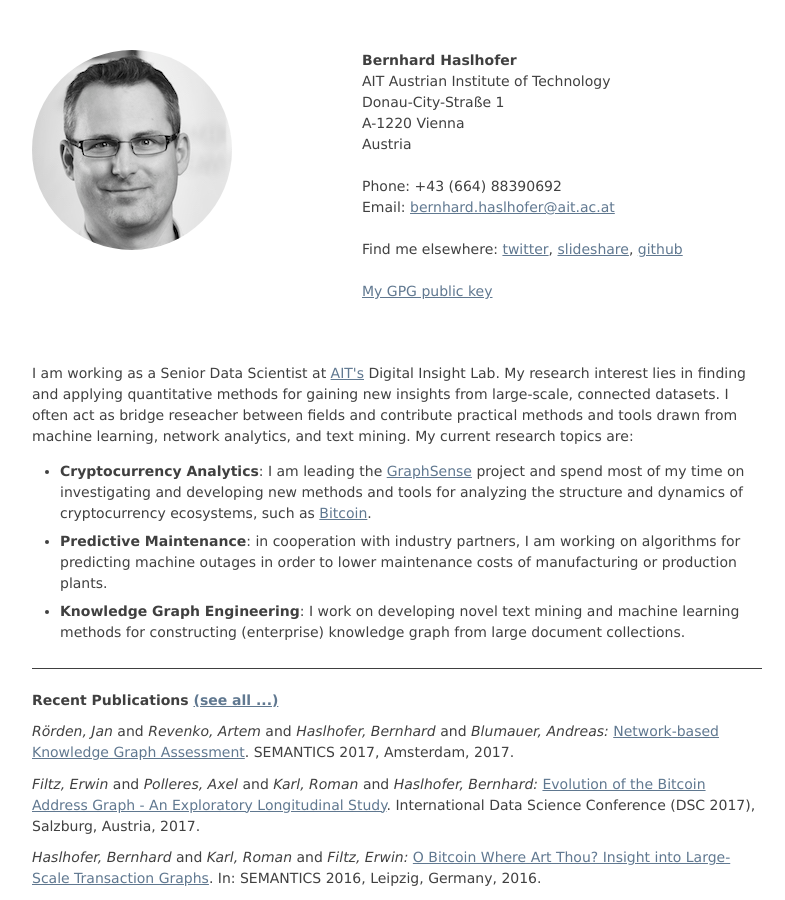
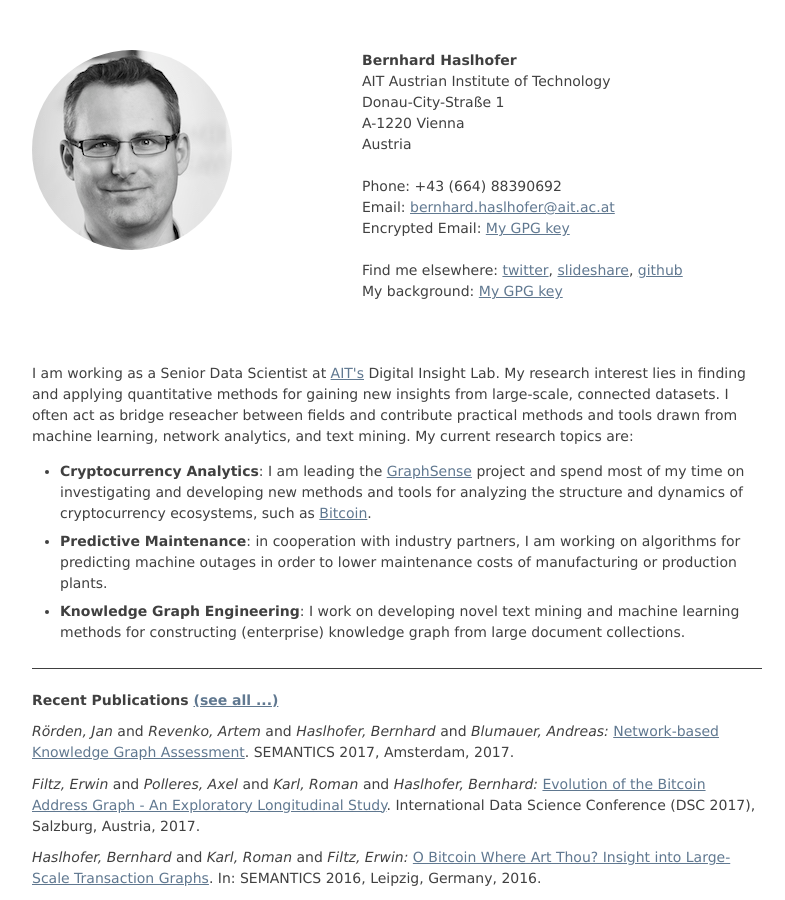
Before and after one commit to behas/behas.github.com, a Jekyll site: the page built from index.html, in a window 1280 px wide and 900 px high. Shown: the whole window, without its empty margins (243-1028 px from the left). Built offline with Jekyll 4.4.1, drawn with Linux system fonts in a browser that asks for light colours.

Commit message:
added short bio

```diff
--- a/index.html
+++ b/index.html
@@ -22,10 +22,11 @@
       </br>
         <span class="newLine">Phone: <span itemprop="telephone">+43 (664) 88390692</span></span>
         <span class="newline">Email: <a href="mailto:bernhard.haslhofer@ait.ac.at" itemprop="email">bernhard.haslhofer@ait.ac.at</a></span>
+        <span class="newline">Encrypted Email: <a href="bhaslhofer_gpg_public.asc">My GPG key</a></span>
       </br>
         <span class="newline">Find me elsewhere: <a href="http://twitter.com/#!/bhaslhofer" title="Twitter">twitter</a>, <a href="http://www.slideshare.net/bhaslhofer/" title="Bernhard Haslhofer Presentations">slideshare</a>, <a href="https://github.com/behas">github</a></span>
-      </br>
-        <span class="newline"><a href="bhaslhofer_gpg_public.asc">My GPG public key</a></span>
+      </bt>
+        <span class="newLine">My background: <a href="short_bio.txt">My GPG key</a></span>
     </div>
     <div class="clearer"/>
   </div>
--- /dev/null
+++ b/short_bio.txt
@@ -0,0 +1 @@
+Dr. Bernhard Haslhofer works as a Senior Scientist at the Austrian Institute of Technology's Digital Insight Lab. Previously, he was an EU Marie Curie Fellow at Cornell University Information Science (NY, USA) and a PostDoc at the University of Vienna from where he also received his Ph.D in Computer Science. He also holds Master's degrees in Economics and Computer Science. He usually works in multidisciplinary settings to which he contributes methods drawn from fields like Machine Learning, Network Analytics, or Information Retrieval and Text Mining. At the moment, he primarily works on investigating and developing novel methods for analyzing cryptocurrency ecosystems such as Bitcoin.
```
